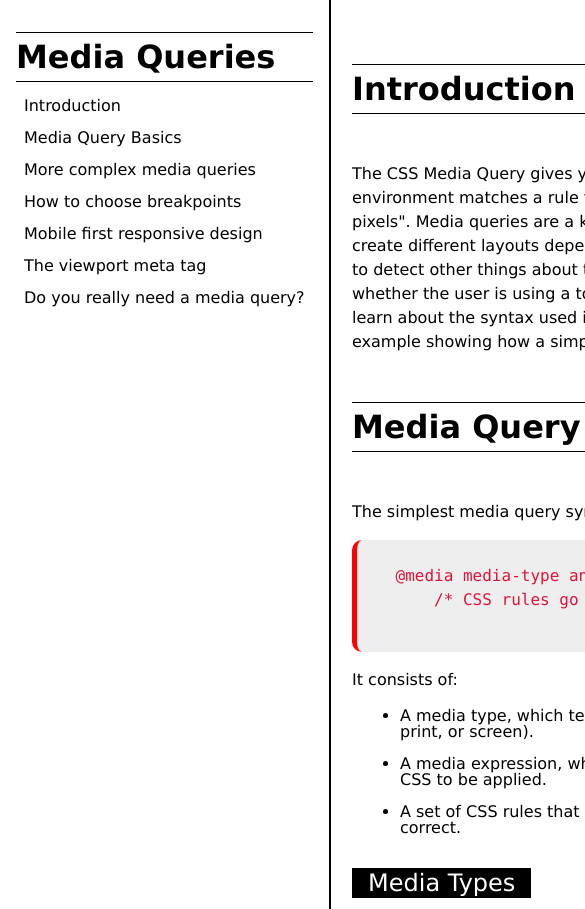
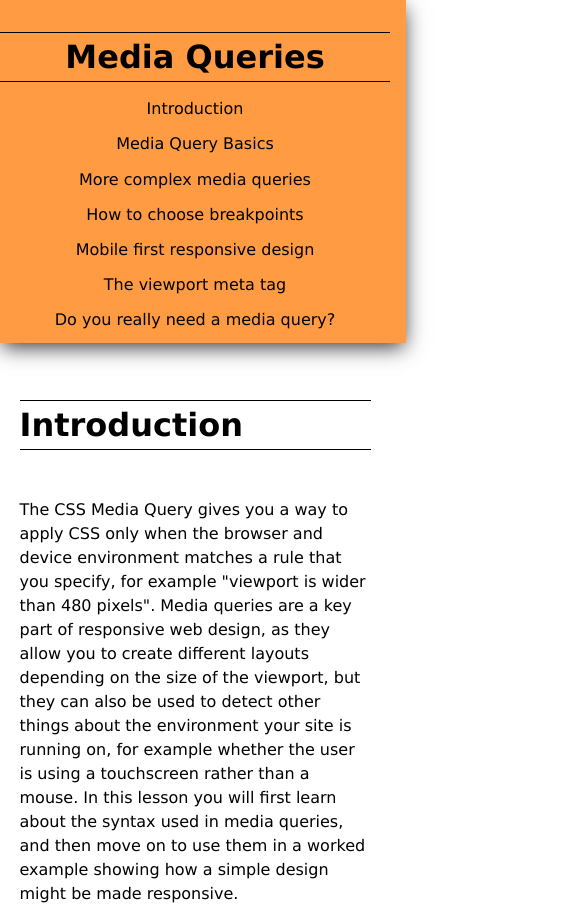
Before and after one commit to Vencikos/FCC-Technical-Documentation-Page, a plain HTML site: page index.html in a window 390 px wide. Shown: the top 909 px of the page, 585 px wide, since content can reach past the window. Drawn offline with Linux system fonts and the light colour scheme.

Commit message:
Final changes

```diff
--- a/index.html
+++ b/index.html
@@ -29,10 +29,7 @@
         </nav>
      </div>
 
-
-    <!------------------------------- Body ----------------------------------->
-
-      <main id="main-doc">
+     <main id="main-doc">
 
     <!----------------------- Section Introduction --------------------------->
 
@@ -184,8 +181,6 @@
                 <p>In the early days of responsive design, many designers would attempt to target very specific screen sizes. Lists of the sizes of the screens of popular phones and tablets were published in order that designs could be created to neatly match those viewports.</p>
                 <p>There are now far too many devices, with a huge variety of sizes, to make that feasible. This means that instead of targetting specific sizes for all designs, a better approach is to change the design at the size where the content starts to break in some way. Perhaps the line lengths become far too long, or a boxed out sidebar gets squashed and hard to read. That's the point at which you want to use a media query to change the design to a better one for the space you have available. This approach means that it doesn't matter what the exact dimensions are of the device being used, every range is catered for. The points at which a media query is introduced are known as <strong>breakpoints</strong>.</p>
                 <p>The Responsive Design Mode in <a href="https://developer.mozilla.org/en-US/docs/Tools/Responsive_Design_Mode">Firefox DevTools</a> and <a href="https://developers.google.com/web/tools/chrome-devtools">Chrome DevTools</a> is very useful for working out where these breakpoints should go. You can easily make the viewport smaller and larger to see where the content would be improved by adding a media query and tweaking the design.</p>
-                <img src="https://media.prod.mdn.mozit.cloud/attachments/2019/09/03/16867/82419507b6a387802652b429f530c4d4/rwd-mode.png" alt="A screenshot of a layout in a mobile view in Firefox DevTools.">
-                <img src="Images/Chrome DevTools.png" alt="A screenshot of a layout in a mobile view in Firefox DevTools.">
             </article>
         </section>
 
--- a/styles.css
+++ b/styles.css
@@ -1,15 +1,21 @@
+html {
+    scroll-padding-top: 2rem;
+  }
+
 body {
     display: flex;
     font-family: 'Lucida Sans', 'Lucida Sans Regular', 'Lucida Grande', 'Lucida Sans Unicode', Geneva, Verdana, sans-serif;
 }
 
-strong{
-    font-weight:bold;
+strong {
+    font-weight: bold;
    }
 
 main {
-    margin: 1rem 5rem 2rem 22rem;
+    margin: 1rem 20rem 2rem 22rem;
 }
+
+/* Navigation */
 
 nav {
     position: fixed;
@@ -22,7 +28,7 @@ nav {
 }
 
 nav li {
-    margin: 1rem auto;
+    margin: 1.2rem auto;
 }
 
 nav a {
@@ -40,6 +46,8 @@ nav a:active {
 
 }
 
+/* Section */
+
 section a {
     color: #4F86C6;
 }
@@ -51,6 +59,12 @@ section li {
 section ul {
     list-style: initial;
 }
+
+section header {
+    margin: 3rem auto;
+}
+
+/* Code */
 
 pre {
     width: 45rem;
@@ -67,6 +81,8 @@ code {
     line-height: 1.5rem;
 }
 
+/* Text elements */
+
 p {
     margin: 1rem 0;
     line-height: 1.5rem;
@@ -80,10 +96,6 @@ header {
     border-top: 1px solid black;
     border-bottom: 1px solid black;;
     top: 0;
-}
-
-section header {
-    margin: 3rem auto;
 }
 
 h3 {
@@ -110,6 +122,38 @@ img {
     margin-bottom: 1rem;
 }
 
+/* Smaller screens */
+
 @media screen and (max-width: 950px) {
+  nav {
+    border: none;
+    width: 100%;
+    height: 35%;
+    text-align: center;
+    margin: 0;
+    padding-bottom: 2rem;
+    background-color: #FF9B42;
+    box-shadow: 0px 6px 20px -2px rgba(0,0,0,0.8);
+    list-style: none;
+  }
 
+  html {
+    scroll-padding-top: 24rem;
+  }
+
+  main {
+      box-sizing: border-box;
+      max-width: 90vw;
+      margin: 20rem auto 2rem auto;
+  }
+
+  pre {
+      width: 90vw;
+      white-space: pre-wrap;
+      padding: 1rem;
+  }
+
+  #introduction header {
+      margin-top: 5rem;
+  }
 }
```
